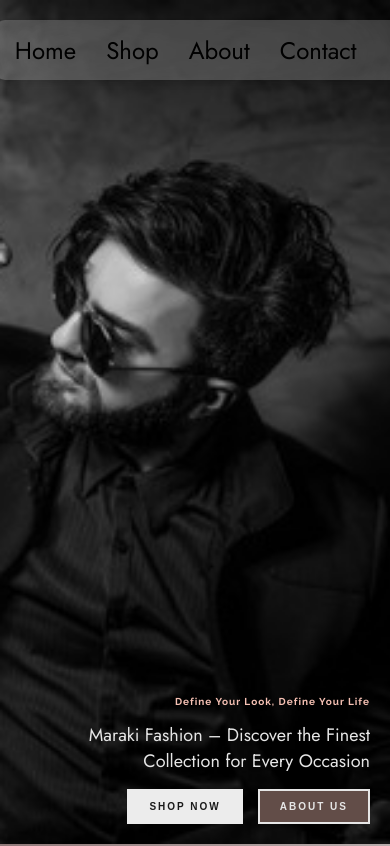
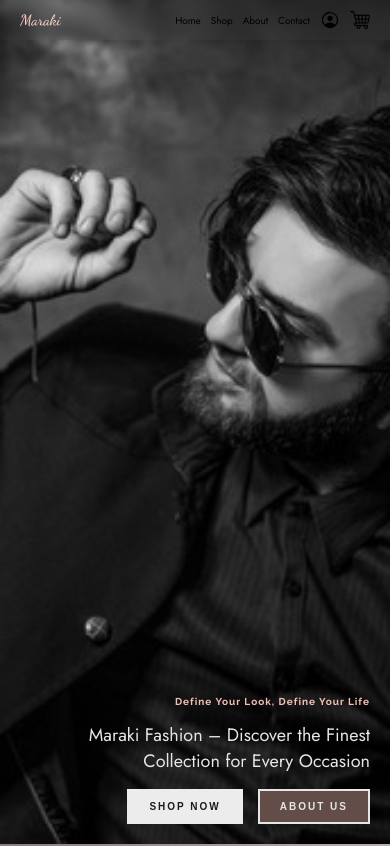
Before and after one commit to Eyu16/Fashion-Website, a React (Vite) app: page / in a window 390 px wide. Shown: the top 846 px of the page. Built offline with nearby package versions, Linux system fonts and the light colour scheme.

Commit message:
home first completed

```diff
--- a/src/components/Navigation.jsx
+++ b/src/components/Navigation.jsx
@@ -3,7 +3,7 @@ import Styles from "./navigation.module.css";
 function Navigation({ items, customeStyle, type }) {
   // console.log(items);
   return (
-    <nav>
+    <nav className={`${type === "main_list" ? "main" : "minor"}`}>
       <ul
         className={`${Styles.nav_lists} ${Styles[type]}`}
         style={customeStyle}
@@ -13,7 +13,7 @@ function Navigation({ items, customeStyle, type }) {
             <li className={Styles.nav_list}>{item.name}</li>
           </Link>
         ))}
-        {type === "main_nav" && (
+        {type === "main_list" && (
           <Link to="/login">
             <li className={Styles.nav_list}>
               <figure className={Styles.account_container}>
@@ -26,7 +26,7 @@ function Navigation({ items, customeStyle, type }) {
             </li>
           </Link>
         )}
-        {type === "main_nav" && (
+        {type === "main_list" && (
           <Link to="/cart">
             <li className={Styles.nav_list}>
               <figure className={Styles.cart_container}>
--- a/src/components/navigation.module.css
+++ b/src/components/navigation.module.css
@@ -1,9 +1,9 @@
-.main_nav {
+.main_list {
+  backdrop-filter: blur(40px); /* Creates the frosted glass effect */
+  border-radius: 1rem; /* Rounded corners (optional) */
+  padding: 1rem 2rem; /* Spacing inside the navigation */
+  -webkit-backdrop-filter: blur(40px); /* For Safari support */
   background: rgba(255, 255, 255, 0.2); /* Semi-transparent white background */
-  backdrop-filter: blur(40px); /* Creates the frosted glass effect */
-  -webkit-backdrop-filter: blur(40px); /* For Safari support */
-  border-radius: 10px; /* Rounded corners (optional) */
-  padding: 10px 20px; /* Spacing inside the navigation */
   box-shadow: 0 4px 6px rgba(0, 0, 0, 0.1);
   color: var(--black);
   /*  */
@@ -67,3 +67,51 @@ a {
 }
 .account:active {
 }
+/* MEDIA QUERIES */
+@media (max-width: 53.5em) {
+  .main_list {
+    padding: 0.5rem 1rem;
+    gap: 2rem;
+  }
+}
+@media (max-width: 47.2em) {
+  .main_list {
+    font-size: 2rem;
+    gap: 1.8rem;
+  }
+  .cart {
+    width: 3rem;
+    /* padding: 0; */
+  }
+  .account {
+    width: 3rem;
+    /* padding: 0rem; */
+  }
+}
+@media (max-width: 41em) {
+  .main_list {
+    font-size: 1.5rem;
+    gap: 1.2rem;
+    backdrop-filter: none;
+    -webkit-backdrop-filter: none; /* For Safari support */
+    background: none; /* Semi-transparent white background */
+    box-shadow: none;
+    /* color: var(--white); */
+  }
+  .cart {
+    width: 2rem;
+    padding: 0;
+  }
+  .account {
+    width: 2rem;
+    padding: 0rem;
+  }
+}
+@media (max-width: 25em) {
+  .main_list {
+    font-size: 1rem;
+    gap: 1rem;
+
+    /* color: var(--white); */
+  }
+}
--- a/src/pages/Home/home.module.css
+++ b/src/pages/Home/home.module.css
@@ -695,10 +695,11 @@
   }
   /*SECTION FASHION */
 
-  /* .fashion h1 {
-    font-size: 5rem;
-    padding-bottom: 0rem;
-  }  */
+  .fashion h1 {
+    /* font-size: 5rem;
+    padding-bottom: 0rem; */
+    /* color: red; */
+  }
   /*
   .gallary {
     gap: 1rem;
@@ -742,4 +743,19 @@
     letter-spacing: 5px;
     padding: 5rem; */
   }
+  .Shoping_second_heading {
+    font-size: 1.8rem;
+  }
 }
+@media (max-width: 26em) {
+  .hero_slider_1 {
+    background-image: url("/img/Hero7(6).jpg");
+  }
+  /* SECTION HERO */
+  /* SECTION  FASHION*/
+  .fashion h1 {
+    /* font-size: 5rem;
+    padding-bottom: 0rem; */
+    /* color: red; */
+  }
+}
--- a/src/ui/Header.jsx
+++ b/src/ui/Header.jsx
@@ -8,7 +8,7 @@ function Header() {
           <span className={Styles.logo}>Maraki</span>
         </figure>
         <Navigation
-          type={"main_nav"}
+          type={"main_list"}
           items={[
             { name: "Home", to: "/" },
             { name: "Shop", to: "/shop" },
--- a/src/ui/header.module.css
+++ b/src/ui/header.module.css
@@ -18,12 +18,71 @@
   cursor: pointer;
   font-size: 3rem;
   font-family: Dancing Script;
+  padding: 1rem 2rem;
+  border-radius: 1rem;
   background: rgba(255, 255, 255, 0);
   backdrop-filter: blur(10px);
   -webkit-backdrop-filter: blur(10px);
-  padding: 10px 20px;
-  border-radius: 10px;
   box-shadow: 0 4px 6px rgba(0, 0, 0, 0.1);
   color: var(--second-brand-bg);
   font-weight: 600;
 }
+
+@media (max-width: 62.5em) {
+  .header {
+    /* font-size: 2.4rem; */
+    padding: 2rem 6rem;
+    /* position: fixed;
+    background: transparent;
+    top: 0;
+    left: 0;
+    right: 0;
+    z-index: 10; */
+    /* padding: 1.5rem; */
+  }
+}
+@media (max-width: 53.5em) {
+  .log_container {
+    padding: 0.5rem 1rem;
+  }
+}
+
+@media (max-width: 47.2em) {
+  .header {
+    padding: 2rem 4rem;
+    /* font-size: 2rem; */
+  }
+  .log_container {
+    font-size: 2.4rem;
+  }
+}
+
+@media (max-width: 41em) {
+  .header {
+    padding: 1rem 2rem;
+    backdrop-filter: blur(10px);
+    -webkit-backdrop-filter: blur(10px); /* For Safari support */
+    background: rgba(255, 255, 255, 0); /* Semi-transparent white background */
+    box-shadow: 0 4px 6px rgba(0, 0, 0, 0.1);
+  }
+  .header_container {
+    /* -webkit-backdrop-filter: blur(10px);
+    box-shadow: 0 4px 6px rgba(0, 0, 0, 0.1);
+    color: var(--second-brand-bg); */
+  }
+  .log_container {
+    font-size: 2rem;
+    backdrop-filter: none;
+    background: none;
+    -webkit-backdrop-filter: none;
+    box-shadow: none;
+  }
+}
+@media (max-width: 25em) {
+  .log_container {
+    font-size: 1.5rem;
+  }
+  .header {
+    padding: 0.5rem 1rem;
+  }
+}
```
Also changed, not shown: public/img/Hero7(6).jpg (added).
